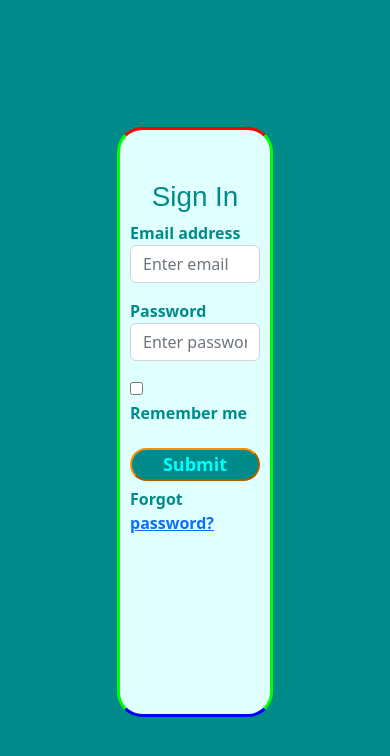
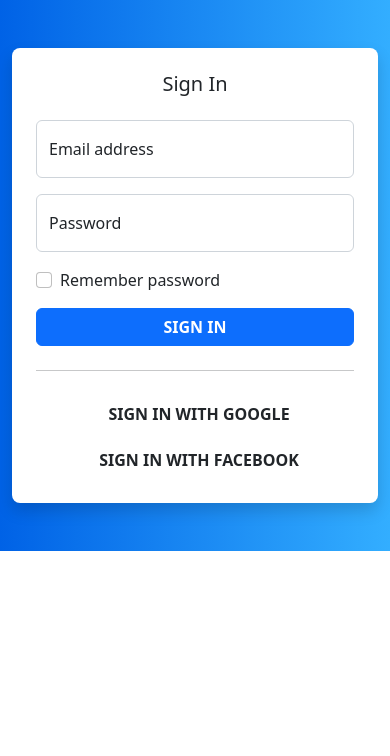
Before and after one commit to Asif2021/EMS, a Next.js app: page /login in a window 390 px wide. Shown: the top 756 px of the page. Built offline with nearby package versions, Linux system fonts and the light colour scheme.

Commit message:
new responsive login page replaced withold one

```diff
--- a/pages/login.tsx
+++ b/pages/login.tsx
@@ -1,18 +1,14 @@
-// import styles
+// importing useFormik hook
+import { useFormik } from "formik";
+// importing everything as yup
+import * as Yup from "yup";
+// importing useRouter from next/router package
+import { useRouter } from 'next/router'
+// importing styles from styles
 import styles from '../styles/Login.module.css'
-// import useFormik hook from formik
-import { useFormik } from "formik";
-// import everything as yup from yup
-import * as Yup from "yup";
-// imprt useRouter from next/router package
-import { useRouter } from 'next/router'
-
-
 
 const login = () => {
-  // made a variable named router from useRouter hook
   const router = useRouter()
-  // destructuring from useFormik hook
   const { values, errors, touched, handleBlur, handleChange, handleSubmit } =
   useFormik({
     // initialValues object containing initial values of the form
@@ -33,79 +29,73 @@
       action.resetForm();
     },
   });
-
   return (
     <>
-  <div className={styles.main_div}>
-        <div className={styles.inner_div}>
-          {/* form start */}
-       <form className={styles.form} onSubmit={handleSubmit}>
-        {/* Sign In heading  */}
-        <h1 className='text-center'>Sign In</h1>
-        {/* Email address input field */}
-        <div className="mb-3">
-          <label>Email address</label>
-          <input
-            type="email"
-            className="form-control"
-            placeholder="Enter email"
-            autoComplete="off"
+  <div className={styles.body_div}>
+  <div className="container">
+    <div className="row">
+      <div className="col-sm-9 col-md-7 col-lg-5 mx-auto">
+        <div className="card border-0 shadow rounded-3 my-5">
+          <div className="card-body p-4 p-sm-5">
+            <h5 className="card-title text-center mb-4 fw-light fs-5">Sign In</h5>
+            {/* form starting here */}
+            <form onSubmit={handleSubmit}>
+              {/* first input field to get email */}
+              <div className="form-floating mb-3">
+                <input type="email" className="form-control" id="email" placeholder="name@example.com" autoComplete="off"
             name="email"
-            id="email"
             value={values.email}
             onChange={handleChange}
-            onBlur={handleBlur}
-          />
+            onBlur={handleBlur}/>
+                <label>Email address</label>
               {errors.email && touched.email ? (
                 <span className={styles.form_error}>{errors.email}</span>
                 ) : null}
                 </div>
-        {/* Password input field */}
-        <div className="mb-3">
-          <label>Password</label>
-          <input
-            type="password"
-            className="form-control"
-            placeholder="Enter password"
-            autoComplete="off"
+                {/* second input field to get password */}
+              <div className="form-floating mb-3">
+                <input type="password" className="form-control" placeholder="Password" autoComplete="off"
             name="password"
             id="password"
             value={values.password}
             onChange={handleChange}
-            onBlur={handleBlur}
-          />
+            onBlur={handleBlur}/>
+                <label>Password</label>
               {errors.password && touched.password ? (
                 <span className={styles.form_error}>{errors.password}</span>
                 ) : null}
                 </div>
-
-        <div className="mb-3">
-          <div className="custom-control custom-checkbox">
-            <input
-              type="checkbox"
-              className="custom-control-input"
-              id="customCheck1"
-            />
-            <label className="custom-control-label" htmlFor="customCheck1">
-              Remember me
+{/* remember password option */}
+              <div className="form-check mb-3">
+                <input className="form-check-input" type="checkbox" value="" id="rememberPasswordCheck"/>
+                <label className="form-check-label">
+                  Remember password
                 </label>
               </div>
+              {/* submit button */}
+              <div className="d-grid">
+                <button className="btn btn-primary btn-login text-uppercase fw-bold" type="submit">Sign
+                  in</button>
               </div>
-        {/* Submit Button */}
-        <div className="d-grid">
-          <button type="submit">
-            Submit
+              <hr className="my-4"/>
+              <div className="d-grid mb-2">
+                <button className="btn btn-google btn-login text-uppercase fw-bold" type="submit">
+                  <i className="fab fa-google me-2"></i> Sign in with Google
                 </button>
               </div>
-        {/* forgot password option */}
-        <p className="forgot-password text-right">
-          Forgot <a href="#">password?</a>
-        </p>
+              <div className="d-grid">
+                <button className="btn btn-facebook btn-login text-uppercase fw-bold" type="submit">
+                  <i className="fab fa-facebook-f me-2"></i> Sign in with Facebook
+                </button>
+              </div>
             </form>
-
+          </div>
+        </div>
+      </div>
+    </div>
+  </div>
   </div>
 
-        </div>
     </>
   )
 }
--- a/styles/Login.module.css
+++ b/styles/Login.module.css
@@ -1,53 +1,24 @@
-.main_div{
-  height: 100vh;
-  width: 100vw;
-  background-color:darkcyan ;
-  display: flex;
- align-items: center;
- justify-content: center;
- font-weight: 400;
- font-weight: bold;
+.body_div{
+	background: #007bff;
+	background: linear-gradient(to right, #0062E6, #33AEFF);
   }
-.inner_div{
-  height: 70vh;
-  width: 40vw;
-  background-color:lightcyan;
-  align-items: center;
-  box-sizing: border-box;
-  border-radius: 25px;
-  border-style: solid;
-  border-color: #ff0000 #00ff00 #0000ff;
+
+  .btn_login{
+	font-size: 0.9rem;
+	letter-spacing: 0.05rem;
+	padding: 0.75rem 1rem;
   }
-.inner_div h1 {
-  font-weight: 500;
-  font-family: 'Fira Sans', sans-serif;
-  color: darkcyan;
 
+  .btn-google {
+	color: white !important;
+	background-color: #ea4335;
   }
-.form{
-  width: auto;
-  height: auto;
-  margin: 0 auto;
-  padding: 10px;
-  position: relative;
-  padding-top: 50px;
-}
-.inner_div label{
-  color: darkcyan;
-}
-.inner_div p{
-  color: darkcyan;
-}
-.inner_div button{
-  background-color: darkcyan;
-  border-color: darkorange;
-  margin-top: 5%;
-  margin-bottom: 5%;
-  border-radius: 25px;
-  font-size: 18px;
-  color: cyan;
-  font-weight: bold;
+
+  .btn-facebook {
+	color: white !important;
+	background-color: #3b5998;
   }
   .form_error{
 	color: red;
+	font-weight: bold;
   }
```
Also changed, not shown: 1 other file (tests, documents, lock files or other folders). Lines whose indentation alone changed are shown as unchanged.
